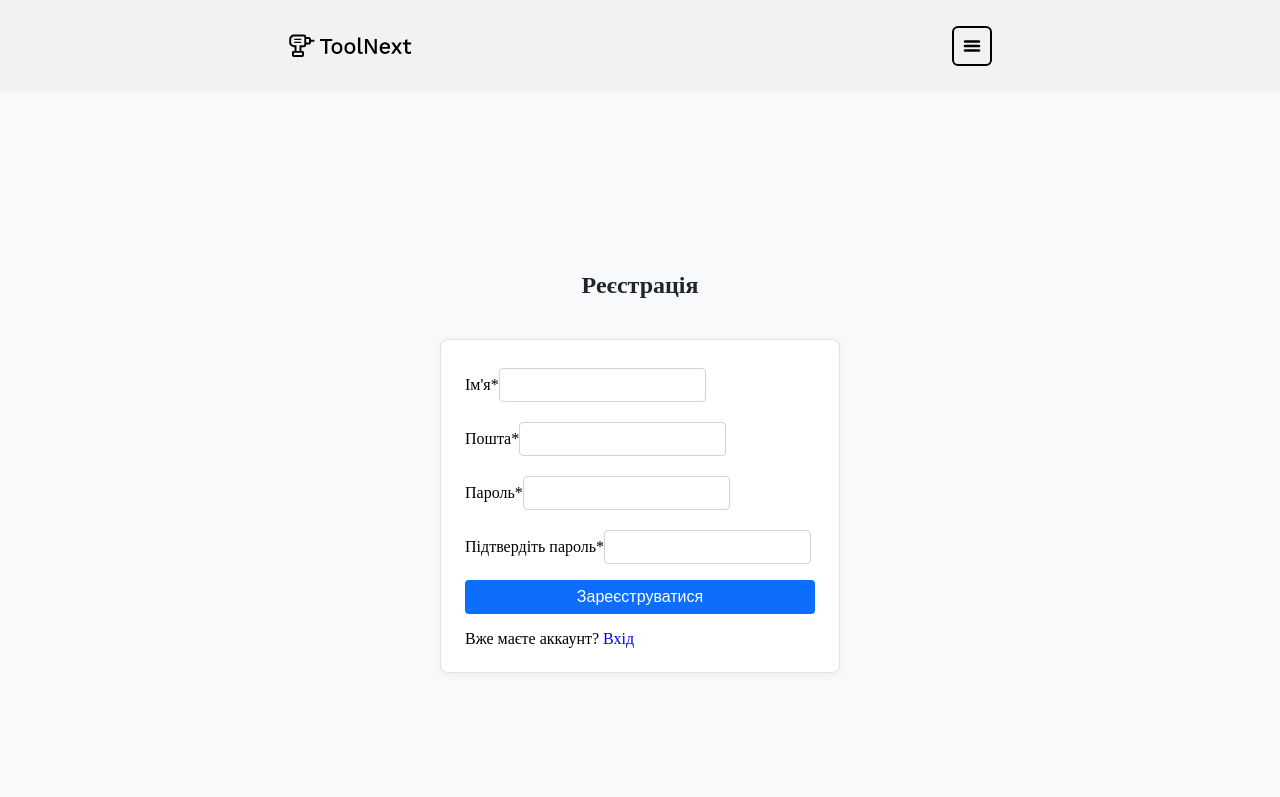
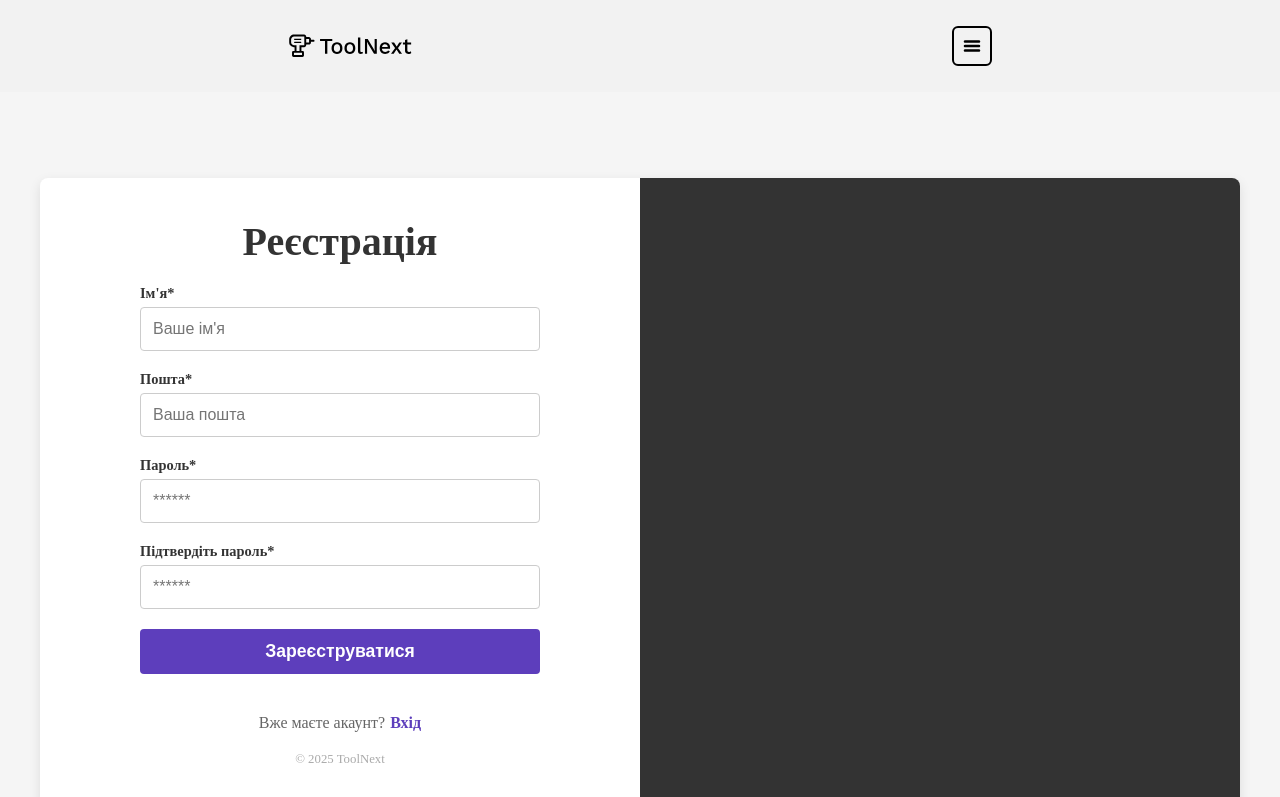
Before and after one commit to yangelia/toolnext-frontend, a Next.js app: page /auth/register in a window 1280 px wide. Shown: the top 797 px of the page. Built offline with nearby package versions, Linux system fonts and the light colour scheme; no server answers.

Commit message:
Change method

```diff
--- a/app/(auth routes)/auth/register/RegisterPage.module.css
+++ b/app/(auth routes)/auth/register/RegisterPage.module.css
@@ -1,73 +1,206 @@
-.mainContent {
-  flex: 1;
+/* ================================================= */
+/* ОСНОВНА СТРУКТУРА ТА МАКЕТ (Секція з картинкою) */
+/* ================================================= */
+
+.container {
+  /* Робимо компонент повноекранним або максимально доступним */
+  min-height: 100vh;
+  display: flex;
+  justify-content: center;
+  align-items: center;
+  background-color: #f5f5f5; /* Світлий фон сторінки */
+  padding: 20px;
+}
+
+.page {
+  /* Обмеження максимальної ширини контенту */
+  width: 100%;
+  max-width: 1200px;
+}
+
+.card {
+  background-color: #ffffff;
+  border-radius: 8px;
+  box-shadow: 0 4px 12px rgba(0, 0, 0, 0.1);
+  display: grid;
+  /* На десктопі: 1 колонка для форми, 1 для зображення */
+  grid-template-columns: 1fr 1fr;
+  min-height: 70vh; /* Мінімальна висота картки */
+  overflow: hidden; /* Обрізаємо кути зображення */
+}
+
+/* Секція форми (ліва колонка) */
+.formSection {
+  padding: 40px;
+  display: flex;
+  flex-direction: column;
+  justify-content: space-between; /* Розтягуємо вміст, щоб футер був внизу */
+  align-items: center; /* Центруємо лого та заголовок */
+  text-align: center;
+}
+
+/* Секція зображення (права колонка, прихована на мобільних) */
+.imageSection {
+  position: relative;
+  /* Використовуємо Image fill в компоненті, тому тут min-height */
+  min-height: 100%;
+  background-color: #333; /* Запасний колір */
+}
+
+/* ================================================= */
+/* АДАПТИВНІСТЬ (Мобільні пристрої) */
+/* ================================================= */
+
+@media (max-width: 768px) {
+  .card {
+    /* На мобільних пристроях: лише одна колонка (форма) */
+    grid-template-columns: 1fr;
+  }
+
+  .imageSection {
+    /* Приховуємо зображення на маленьких екранах */
+    display: none;
+  }
+
+  .formSection {
+    padding: 20px;
+  }
+}
+
+/* ================================================= */
+/* ТИПОГРАФІКА ТА ЕЛЕМЕНТИ ФОРМИ */
+/* ================================================= */
+
+.title {
+  font-size: 2.5rem;
+  color: #333;
+  margin-bottom: 20px;
+}
+
+.subtitle {
+  font-size: 1rem;
+  color: #666;
+  margin-bottom: 30px;
 }
 
 .form {
+  width: 100%;
+  max-width: 400px; /* Обмеження ширини полів */
   display: flex;
   flex-direction: column;
-  gap: 16px;
-  max-width: 400px;
-  margin: 40px auto;
-  padding: 24px;
-  background-color: #fff;
-  border: 1px solid #dee2e6;
-  border-radius: 8px;
-  box-shadow: 0 2px 8px rgba(0, 0, 0, 0.05);
+  gap: 20px; /* Відступ між полями */
+  margin-bottom: 20px;
 }
 
-.formTitle {
-  font-size: 24px;
-  font-weight: 600;
-  text-align: center;
-  margin-bottom: 8px;
-  color: #212529;
+.field {
+  text-align: left;
+  display: flex;
+  flex-direction: column;
 }
 
-.formGroup {
-  display: flex;
-  flex-direction: column;
-  font-size: 14px;
-  font-weight: 500;
-  color: #212529;
+.label {
+  font-size: 0.9rem;
+  color: #333;
+  font-weight: 600;
+  margin-bottom: 5px;
 }
 
 .input {
-  margin-top: 4px;
-  padding: 8px 12px;
-  font-size: 14px;
-  border: 1px solid #ced4da;
+  padding: 12px;
+  border: 1px solid #ccc;
   border-radius: 4px;
+  font-size: 1rem;
+  transition: border-color 0.2s;
 }
 
-.actions {
-  display: flex;
-  justify-content: flex-end;
-  gap: 8px;
+.input:focus {
+  border-color: #5d3ebc; /* Фіолетовий колір при фокусі */
+  outline: none;
 }
 
-.submitButton {
-  padding: 8px 16px;
-  font-size: 16px;
-  background-color: #0d6efd;
-  color: #fff;
+.inputError {
+  border-color: #e74c3c; /* Червоний колір при помилці */
+}
+
+.errorText {
+  color: #e74c3c;
+  font-size: 0.8rem;
+  margin-top: 5px;
+}
+
+/* ================================================= */
+/* КНОПКИ ТА ПОСИЛАННЯ */
+/* ================================================= */
+
+.submit {
+  padding: 12px;
+  background-color: #5d3ebc; /* Насичений фіолетовий колір кнопки */
+  color: #ffffff;
   border: none;
   border-radius: 4px;
+  font-size: 1.1rem;
+  font-weight: 600;
   cursor: pointer;
-  transition: background-color 0.2s ease;
+  transition: background-color 0.2s;
 }
 
-.submitButton:hover {
-  background-color: #0d6efd;
+.submit:hover:not(:disabled) {
+  background-color: #4c30a8;
 }
 
-.submitButton:disabled {
-  background-color: #b1c7ae;
+.submit:disabled {
+  opacity: 0.6;
   cursor: not-allowed;
 }
 
-.error {
-  color: #dc3545;
-  font-size: 12px;
-  margin-top: 4px;
+.switchAuth {
+  font-size: 1rem;
+  color: #666;
+  margin-top: 20px;
+}
+
+.switchAuth a {
+  color: #5d3ebc;
+  text-decoration: none;
+  font-weight: 600;
+  margin-left: 5px;
+}
+
+.footerNote {
+  font-size: 0.8rem;
+  color: #aaa;
+  margin-top: auto; /* Штовхає елемент до низу контейнера flex */
+  padding-top: 20px;
+}
+
+/* ================================================= */
+/* ЛОГОТИП */
+/* ================================================= */
+
+.logo {
+  display: flex;
+  align-items: center;
+  text-decoration: none;
+  color: #333;
+  font-weight: 700;
+  font-size: 1.2rem;
+  margin-bottom: 20px;
+}
+
+.logoIcon {
+  margin-right: 8px;
+}
+
+/* ================================================= */
+/* СТАТУС ФОРМИ (Повідомлення про помилку) */
+/* ================================================= */
+
+.formStatus {
+  padding: 10px;
+  background-color: #fcebeb;
+  border: 1px solid #e74c3c;
+  color: #e74c3c;
+  border-radius: 4px;
   text-align: center;
+  font-size: 0.9rem;
 }
--- a/app/(auth routes)/auth/register/page.tsx
+++ b/app/(auth routes)/auth/register/page.tsx
@@ -1,128 +1,204 @@
 "use client";
-import { register, RegisterRequest } from "@/lib/api/clientApi";
-import css from "./RegisterPage.module.css";
-import { useRouter } from "next/navigation";
-import { useState, useEffect } from "react";
-import toast from "react-hot-toast";
+
+import Image from "next/image";
+import Link from "next/link";
+import { useRouter, useSearchParams } from "next/navigation";
+import { useFormik } from "formik";
+import * as Yup from "yup";
+import styles from "./RegisterPage.module.css";
 import { useAuthStore } from "@/lib/store/authStore";
-import Link from "next/link";
-import { ApiError } from "@/app/api/api";
+const API_URL = process.env.NEXT_PUBLIC_API_URL;
+const validationSchema = Yup.object({
+  name: Yup.string()
+    .trim()
+    .min(2, "Мінімум 2 символи")
+    .required("Обов'язкове поле"),
+  email: Yup.string()
+    .trim()
+    .email("Некоректна пошта")
+    .required("Обов'язкове поле"),
+  password: Yup.string()
+    .min(8, "Мінімум 8 символів")
+    .required("Обов'язкове поле"),
+  confirmPassword: Yup.string()
+    .oneOf([Yup.ref("password")], "Паролі не співпадають")
+    .required("Обов'язкове поле"),
+});
 
 export default function RegisterPage() {
   const router = useRouter();
-  const [error, setError] = useState("");
-  const isAuthenticated = useAuthStore((state) => state.isAuthenticated);
-  const setUser = useAuthStore((state) => state.setUser);
+  const searchParams = useSearchParams();
+  const redirectTo = searchParams.get("redirect") || "/";
+  const { fetchUser } = useAuthStore();
 
-  useEffect(() => {
-    if (isAuthenticated) {
-      toast.error("Ви вже авторизовані.");
-      router.push("/profile");
-    }
-  }, [isAuthenticated, router]);
+  const formik = useFormik({
+    initialValues: {
+      name: "",
+      email: "",
+      password: "",
+      confirmPassword: "",
+    },
+    validationSchema,
+    onSubmit: async (values, { setSubmitting, setStatus }) => {
+      setStatus(undefined);
+      try {
+        const endpoint = `${API_URL}/auth/register`;
+        const res = await fetch(endpoint, {
+          method: "POST",
+          headers: { "Content-Type": "application/json" },
+          credentials: "include",
+          body: JSON.stringify({
+            name: values.name.trim(),
+            email: values.email.trim(),
+            password: values.password,
+          }),
+        });
 
-  if (isAuthenticated) {
-    return (
-      <main className={css.mainContent}>
-        <h1 className={css.formTitle}>Доступ обмежено</h1>
-        <p>
-          Ви вже маєте активну сесію. Будь ласка, вийдіть, щоб зареєструвати
-          новий обліковий запис.
-        </p>
-      </main>
-    );
-  }
+        if (!res.ok) {
+          const data = await res.json().catch(() => ({}));
+          const message =
+            data?.message || data?.error || "Не вдалося зареєструватися";
+          throw new Error(message);
+        }
 
-  const handleSubmit = async (event: React.FormEvent<HTMLFormElement>) => {
-    event.preventDefault(); // Зупиняємо стандартну відправку форми
-    setError("");
-    const formData = new FormData(event.currentTarget);
-    const rawValues = Object.fromEntries(formData);
+        // Обновляем состояние авторизации перед редиректом
+        await fetchUser();
+        router.replace(redirectTo);
+      } catch (error: unknown) {
+        const message =
+          error instanceof Error ? error.message : "Сталася помилка";
+        setStatus(message);
+        if (typeof window !== "undefined") alert(message);
+      } finally {
+        setSubmitting(false);
+      }
+    },
+  });
 
-    if (rawValues.password !== rawValues.confirmPassword) {
-      const passwordMatchError = "Паролі мають співпадати.";
-      setError(passwordMatchError);
-      toast.error(passwordMatchError);
-      return;
-    }
-    const { confirmPassword, ...dataToSend } = rawValues;
-    try {
-      // Типізуємо дані форми
-      const payload = dataToSend as RegisterRequest;
-      const data = await register(payload);
-      // При успішній реєстрації (data містить об'єкт користувача)
-      if (data) {
-        setUser(data); // 5. ✅ АВТОРИЗАЦІЯ (Zustand)
-        toast.success("Реєстрація успішна! Ласкаво просимо.");
-
-        // 6. ✅ Перенаправлення
-        router.push("/profile");
-      } else {
-        // Обробка непередбачуваних випадків
-        const unexpectedError = "Неочікувана помилка при реєстрації.";
-        setError(unexpectedError);
-        toast.error(unexpectedError);
-      }
-    } catch (error) {
-      // 7. ✅ ОБРОБКА ПОМИЛОК БЕКЕНДУ з використанням ApiError
-      const apiError = error as ApiError;
-
-      // ApiError має властивість response, яка містить об'єкт data
-      const errorMessage =
-        apiError.response?.data?.error ||
-        apiError.message ||
-        "Помилка сервера. Спробуйте пізніше.";
-
-      // Відображення помилки у формі
-      setError(errorMessage);
-      // Відображення пуш-повідомлення
-      toast.error(errorMessage);
-    }
-  };
+  const {
+    values,
+    errors,
+    touched,
+    handleChange,
+    handleBlur,
+    handleSubmit,
+    isSubmitting,
+    status,
+  } = formik;
 
   return (
-    <main className={css.mainContent}>
-      <h1 className={css.formTitle}>Реєстрація</h1>
-      <form className={css.form} onSubmit={handleSubmit}>
-        {/* Відображення помилки */}
-        {error && <div className={css.errorMessage}>{error}</div>}
+    <main className={styles.container}>
+      <div className={styles.page}>
+        <div className={styles.card}>
+          <div className={styles.formSection}>
+            {/* <Link href="/" className={styles.logo}>
+              <Image
+                src="/svg/logo.svg"
+                alt="ToolNext"
+                width={28}
+                height={28}
+                className={styles.logoIcon}
+                priority
+              />
+              <span>ToolNext</span>
+            </Link> */}
 
-        <label>
-          Ім'я*
-          <input type="text" name="username" className={css.input} required />
-        </label>
-        <label>
-          Пошта*
-          <input type="email" name="email" className={css.input} required />
-        </label>
-        <label>
-          Пароль*
-          <input
-            type="password"
-            name="password"
-            className={css.input}
-            required
-          />
-        </label>
-        <label>
-          Підтвердіть пароль*
-          <input
-            type="password"
-            name="confirmPassword"
-            className={css.input}
-            required
-          />
-        </label>
+            <div>
+              <h1 className={styles.title}>Реєстрація</h1>
+            </div>
 
-        <button type="submit" className={css.submitButton}>
-          Зареєструватися
-        </button>
+            <form className={styles.form} onSubmit={handleSubmit} noValidate>
+              {[
+                {
+                  name: "name",
+                  label: "Ім'я*",
+                  type: "text",
+                  placeholder: "Ваше ім'я",
+                  autoComplete: "name",
+                },
+                {
+                  name: "email",
+                  label: "Пошта*",
+                  type: "email",
+                  placeholder: "Ваша пошта",
+                  autoComplete: "email",
+                },
+                {
+                  name: "password",
+                  label: "Пароль*",
+                  type: "password",
+                  placeholder: "******",
+                  autoComplete: "new-password",
+                },
+                {
+                  name: "confirmPassword",
+                  label: "Підтвердіть пароль*",
+                  type: "password",
+                  placeholder: "******",
+                  autoComplete: "new-password",
+                },
+              ].map((field) => {
+                const hasError =
+                  touched[field.name as keyof typeof touched] &&
+                  errors[field.name as keyof typeof errors];
+                return (
+                  <label key={field.name} className={styles.field}>
+                    <span className={styles.label}>{field.label}</span>
+                    <input
+                      className={`${styles.input} ${
+                        hasError ? styles.inputError : ""
+                      }`}
+                      type={field.type}
+                      name={field.name}
+                      placeholder={field.placeholder}
+                      autoComplete={field.autoComplete}
+                      value={values[field.name as keyof typeof values]}
+                      onChange={handleChange}
+                      onBlur={handleBlur}
+                      aria-invalid={Boolean(hasError)}
+                      required
+                    />
+                    {hasError ? (
+                      <span className={styles.errorText}>
+                        {errors[field.name as keyof typeof errors] as string}
+                      </span>
+                    ) : null}
+                  </label>
+                );
+              })}
 
-        {/* Додано посилання на вхід */}
-        <p className={css.loginLink}>
-          Вже маєте аккаунт? <Link href="/login">Вхід</Link>
-        </p>
-      </form>
+              <button
+                type="submit"
+                className={styles.submit}
+                disabled={isSubmitting}
+                aria-busy={isSubmitting}
+              >
+                {isSubmitting ? "Реєстрація..." : "Зареєструватися"}
+              </button>
+              {status ? (
+                <div className={styles.formStatus}>{status}</div>
+              ) : null}
+            </form>
+
+            <div className={styles.switchAuth}>
+              <span>Вже маєте акаунт?</span>
+              <Link href="/login">Вхід</Link>
+            </div>
+
+            <p className={styles.footerNote}>© 2025 ToolNext</p>
+          </div>
+
+          <div className={styles.imageSection} aria-hidden>
+            {/* <Image
+                            src="/image/Placeholder Image-1.png"
+                            alt="Робочі інструменти на полицях"
+                            fill
+                            priority
+                            className={styles.image}
+                        /> */}
+          </div>
+        </div>
+      </div>
     </main>
   );
 }
```
Also changed, not shown: lib/store/authStore.ts (+74 -12 lines).
